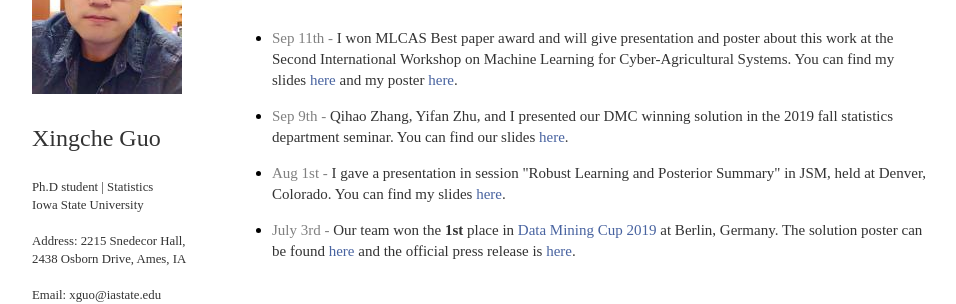
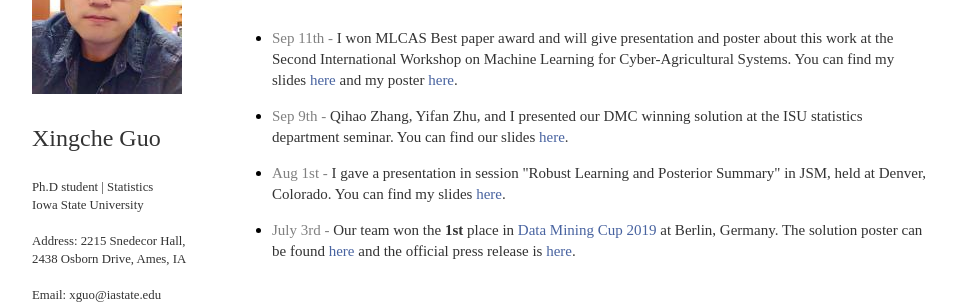
Before and after one commit to xingcheg/xingcheg.github.io, a Jekyll site: the page built from news/index.html, in a window 1280 px wide. Shown: the part 227-531 px from the top of the page, without its empty margins (158-1114 px from the left). Built offline with Jekyll 4.4.1, drawn with Linux system fonts in a browser that asks for light colours.

Commit message:
Update index.html

```diff
--- a/news/index.html
+++ b/news/index.html
@@ -21,7 +21,7 @@ title: Recent News
 
 
 	  <li><p style="font-size:15px;"> <span style="color: #808080">Sep 9th - </span>
-	  Qihao Zhang, Yifan Zhu, and I presented our DMC winning solution in the 2019 fall statistics department seminar.
+	  Qihao Zhang, Yifan Zhu, and I presented our DMC winning solution at the ISU statistics department seminar.
 	  You can find our slides
 	  <a href="https://github.com/xingcheg/dmc2019_1st_place/blob/master/Dept_Seminar/main.tex">here</a>.
 </p></li>
```
